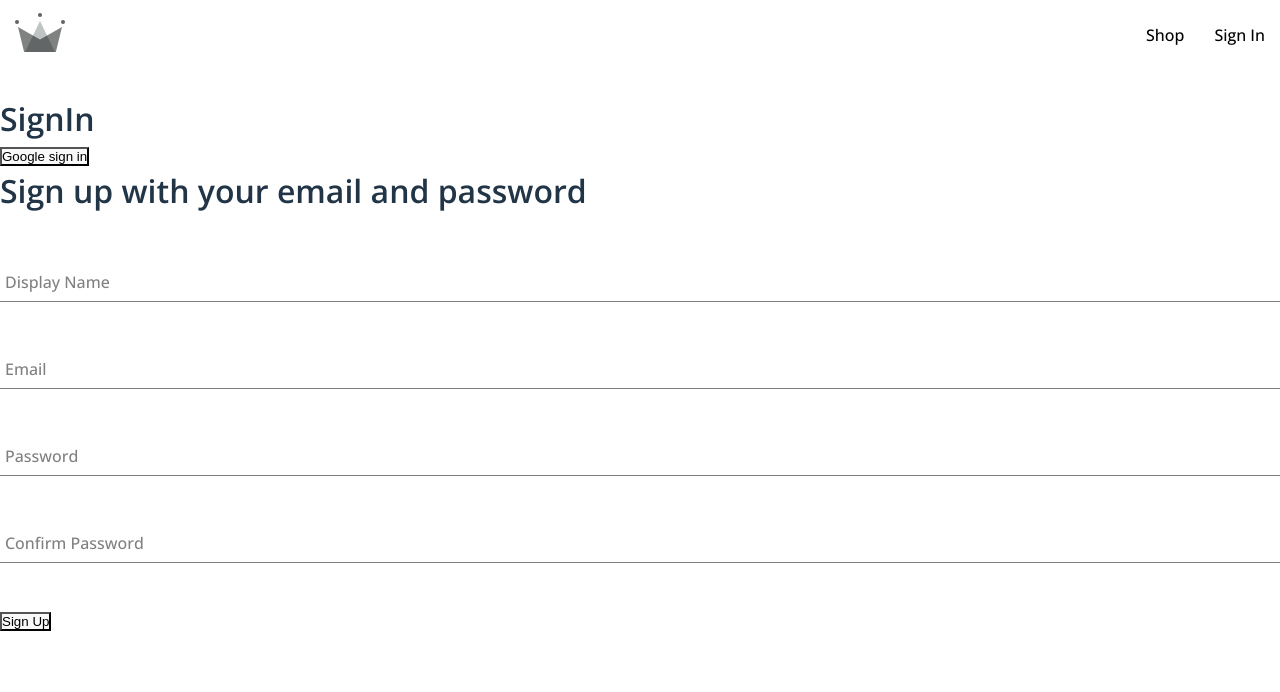
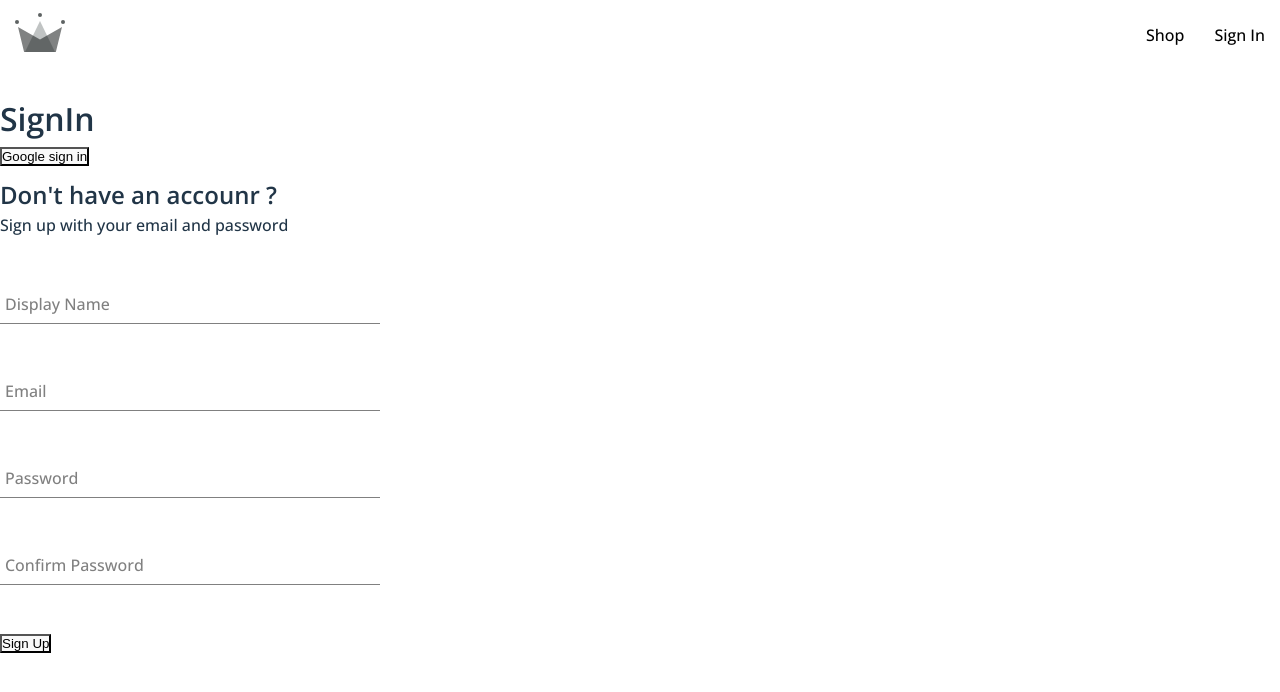
Before and after one commit to farhanahmedhasan/clothify, a React (Vite) app: page /signin in a window 1280 px wide. Shown: the top 692 px of the page. Built offline with nearby package versions, Linux system fonts and the light colour scheme.

Commit message:
Added some more styles to the signUp form

```diff
--- a/src/components/form/input.styles.scss
+++ b/src/components/form/input.styles.scss
@@ -3,7 +3,7 @@ $main-color: black;
 
 @mixin shrinkLabel($color: $main-color) {
   top: -14px;
-  font-size: 12px;
+  font-size: 14px;
   color: $main-color;
 }
 
--- a/src/components/sign-up/SignUpForm.jsx
+++ b/src/components/sign-up/SignUpForm.jsx
@@ -1,6 +1,8 @@
 import { useState } from 'react';
 import { createAuthUserFromEmailAndPassword, createUserDocFromAuth } from '../../utils/firebase/firebase';
 import Input from '../form/Input';
+
+import './sign-up-form.styles.scss';
 
 const defaultFormfield = {
   displayName: '',
@@ -40,8 +42,9 @@ export default function SignUpForm() {
   }
 
   return (
-    <div>
-      <h1>Sign up with your email and password</h1>
+    <div className='signupContainer'>
+      <h2>Don't have an accounr ?</h2>
+      <span>Sign up with your email and password</span>
 
       <form className='form' onSubmit={handleSubmit}>
         <Input
--- /dev/null
+++ b/src/components/sign-up/sign-up-form.styles.scss
@@ -0,0 +1,6 @@
+.signupContainer {
+  display: flex;
+  flex-direction: column;
+  width: 380px;
+  margin: 10px 0;
+}
```
